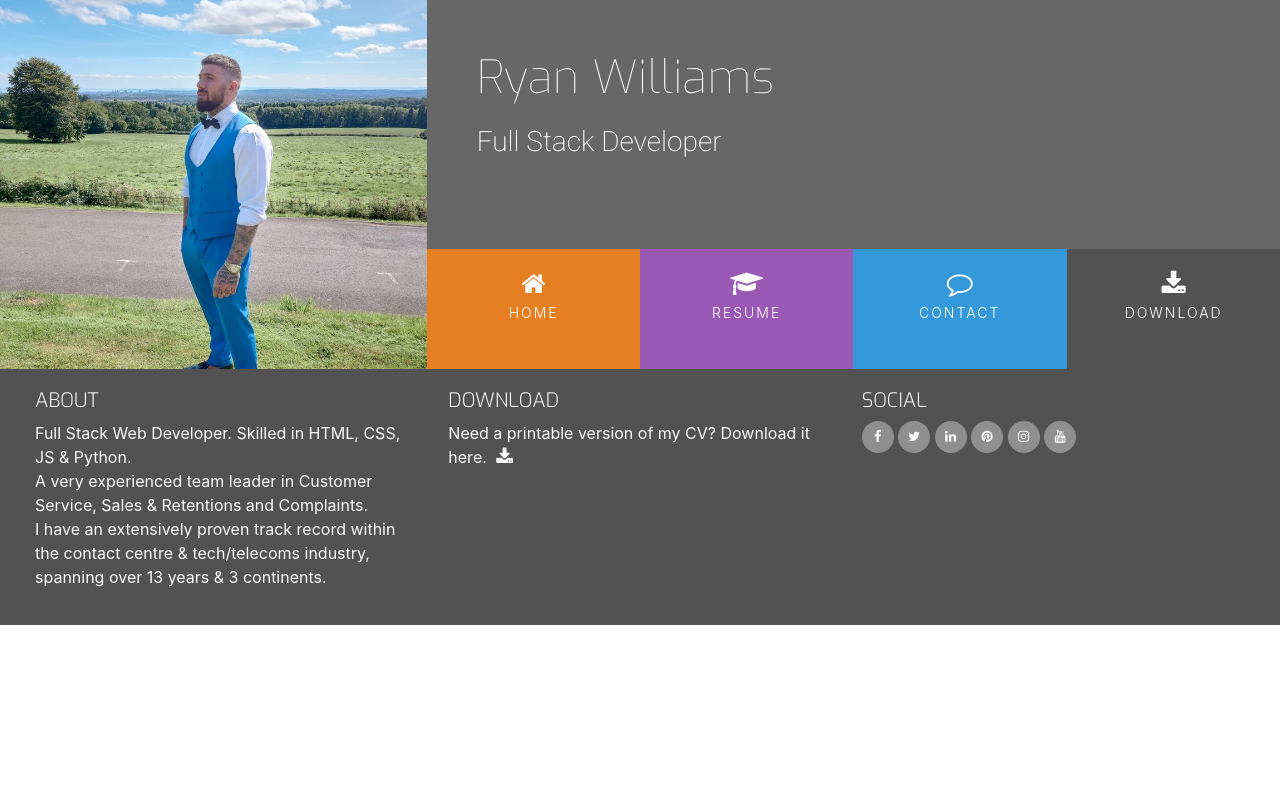
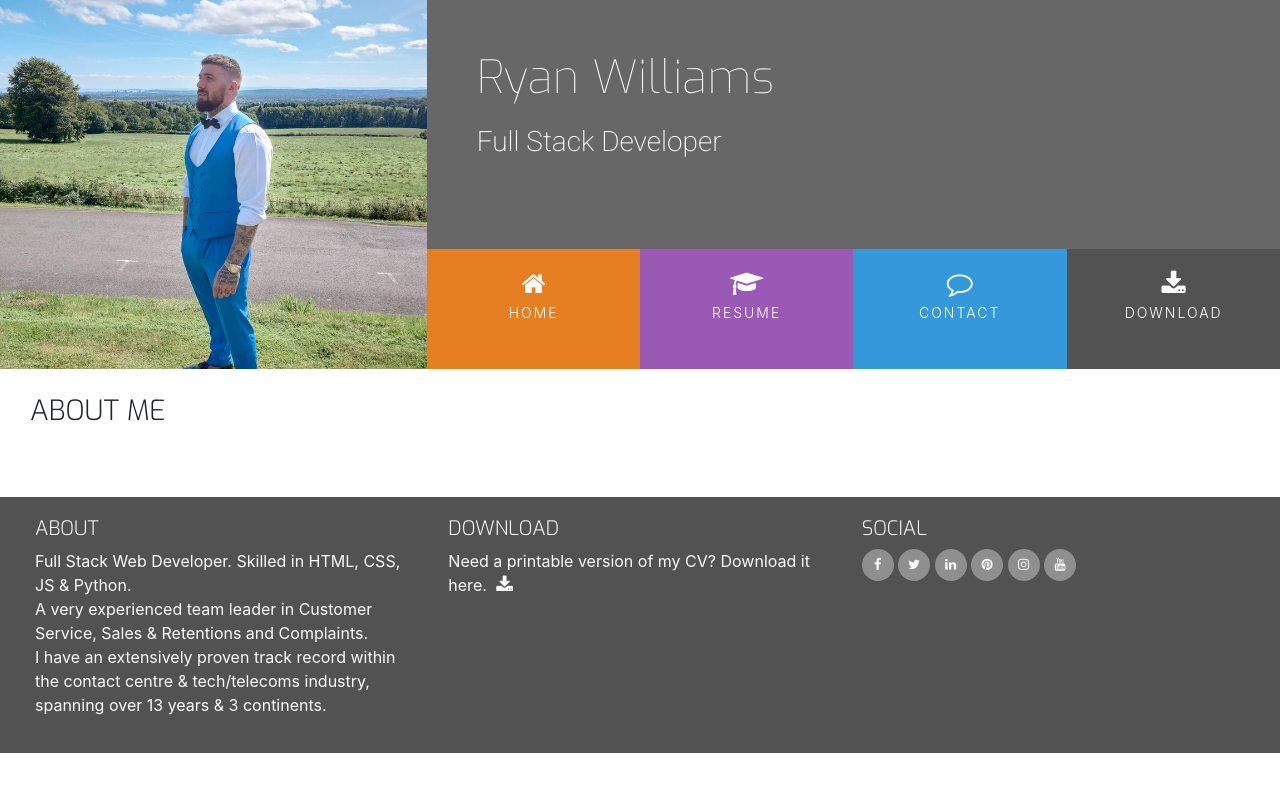
Before and after one commit to RWilliamsCoding/UCD-Resume, a plain HTML site: page index.html in a window 1280 px wide. Drawn offline with nearby package versions, Linux system fonts and the light colour scheme.

Commit message:
added updated index html to contact and resume pages. also added and started to style about me section

```diff
--- a/assets/css/style.css
+++ b/assets/css/style.css
@@ -22,6 +22,10 @@
     background-color: #525252;
 }
 
+.bg-color-three-reasons {
+    background-color: #fff;
+}
+
 /* -------------- Special Paddings/Margins/Text -------------- */
 
 h1,h2,h3,h4 {
@@ -42,8 +46,21 @@ h1,h2,h3,h4 {
     display: inline-block;
 }
 
-div > p {
-    font-size: 16px;
+.row-table {
+    display: table;
+}
+
+.section-column {
+    display: table-cell;
+    padding: 0 30px 30px;
+    float: none;
+}
+
+.section-heading {
+    font-family: "Exo", sans-serif;
+    font-weight: 300;
+    margin-top: 25px;
+    margin-bottom: 40px;
 }
 
 /* -------------- Heading -------------- */
--- a/index.html
+++ b/index.html
@@ -7,8 +7,10 @@
     <meta http-equiv="X-UA-Compatible" content="ie=edge">
     <meta name="Description" content="Enter your description here" />
     <link rel="stylesheet" href="https://maxcdn.bootstrapcdn.com/bootstrap/4.2.1/css/bootstrap.min.css" />
-    <link rel="stylesheet" href="https://maxcdn.bootstrapcdn.com/font-awesome/4.7.0/css/font-awesome.min.css" type="text/css" />
-    <link rel="stylesheet" href="https://cdnjs.cloudflare.com/ajax/libs/hover.css/2.1.1/css/hover-min.css" type="text/css" />
+    <link rel="stylesheet" href="https://maxcdn.bootstrapcdn.com/font-awesome/4.7.0/css/font-awesome.min.css"
+        type="text/css" />
+    <link rel="stylesheet" href="https://cdnjs.cloudflare.com/ajax/libs/hover.css/2.1.1/css/hover-min.css"
+        type="text/css" />
     <link rel="stylesheet" href="assets/css/style.css" type="text/css">
 
     <title>Ryan</title>
@@ -17,9 +19,7 @@
 <body>
     <header>
         <div class="row no-gutters">
-            <a href="index.html" class="col-md-4 logo">
-
-            </a>
+            <a href="index.html" class="col-md-4 logo"></a>
             <div class="col-md-8">
                 <div class="row no-gutters bg-color-name-title">
                     <div class="col heading">
@@ -52,7 +52,16 @@
             </div>
         </div>
     </header>
-    <section>
+    <section class="container-fluid">
+        <div class="row row-table">
+            <div class="col-md-8 bg-color-three-reasons section-column">
+                <div class="row">
+                    <div class="col">
+                        <h3 class="section-heading uppercase">About Me</h3>
+                    </div>
+                </div>
+            </div>
+        </div>
 
     </section>
     <footer class="container-fluid">
@@ -121,8 +130,9 @@
             </div>
         </div>
     </footer>
-<script src="https://cdnjs.cloudflare.com/ajax/libs/jquery/3.5.1/jquery.slim.min.js"></script>
-<script src="https://cdnjs.cloudflare.com/ajax/libs/popper.js/1.16.1/umd/popper.min.js"></script>
-<script src="https://cdnjs.cloudflare.com/ajax/libs/twitter-bootstrap/4.6.0/js/bootstrap.min.js"></script>
+    <script src="https://cdnjs.cloudflare.com/ajax/libs/jquery/3.5.1/jquery.slim.min.js"></script>
+    <script src="https://cdnjs.cloudflare.com/ajax/libs/popper.js/1.16.1/umd/popper.min.js"></script>
+    <script src="https://cdnjs.cloudflare.com/ajax/libs/twitter-bootstrap/4.6.0/js/bootstrap.min.js"></script>
 </body>
+
 </html>
```
Also changed, not shown: contact.html (+9 -8 lines), resume.html (+9 -8 lines).
